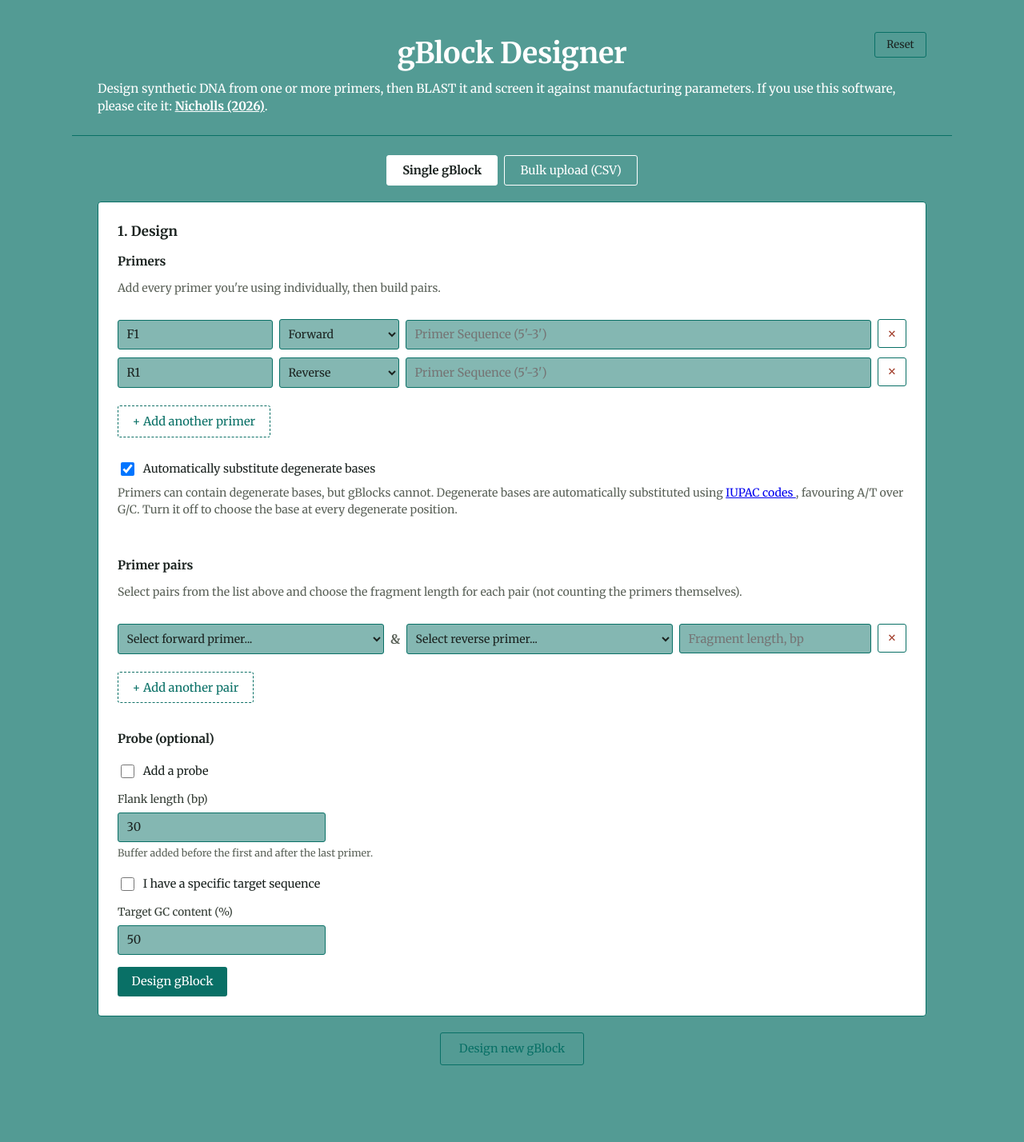
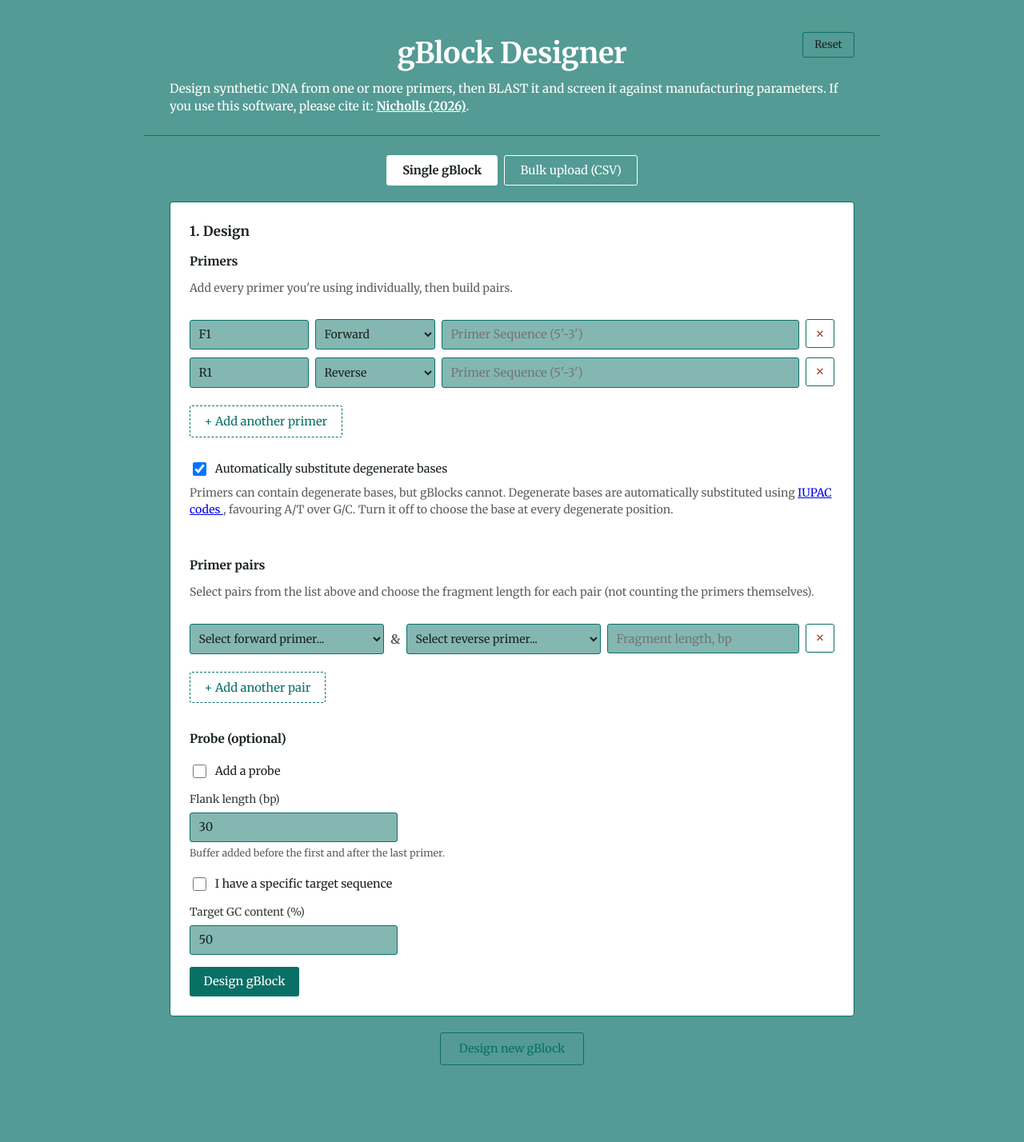
Before and after one commit to lilinicholls/gBlockDesigner, a Flask app: page / in a window 1280 px wide. Shown: the whole page at 80% size. Run offline with Flask 3, Linux system fonts and the light colour scheme.

Commit message:
Update style.css

```diff
--- a/static/style.css
+++ b/static/style.css
@@ -52,7 +52,7 @@ body {
 header {
   padding: 2.5rem 2rem 1.5rem;
   border-bottom: 1px solid var(--line);
-  max-width: 1100px;
+  max-width: 920px;
   margin: 0 auto;
   position: relative;
 }
@@ -96,7 +96,7 @@ header h1 {
 .subtitle a { color: #fff; font-weight: 600; }
 
 main {
-  max-width: 1100px;
+  max-width: 920px;
   margin: 0 auto;
   padding: 1.5rem 2rem 4rem;
 }
```
